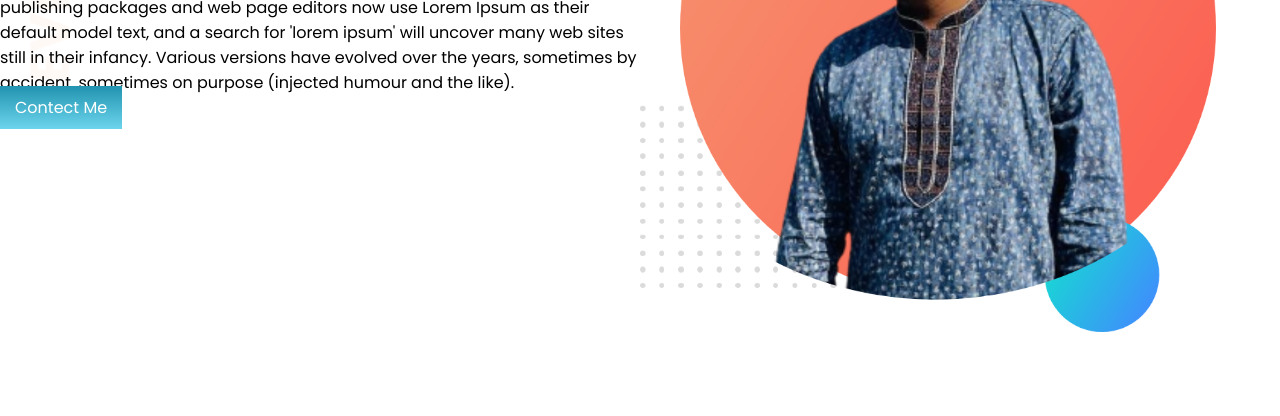
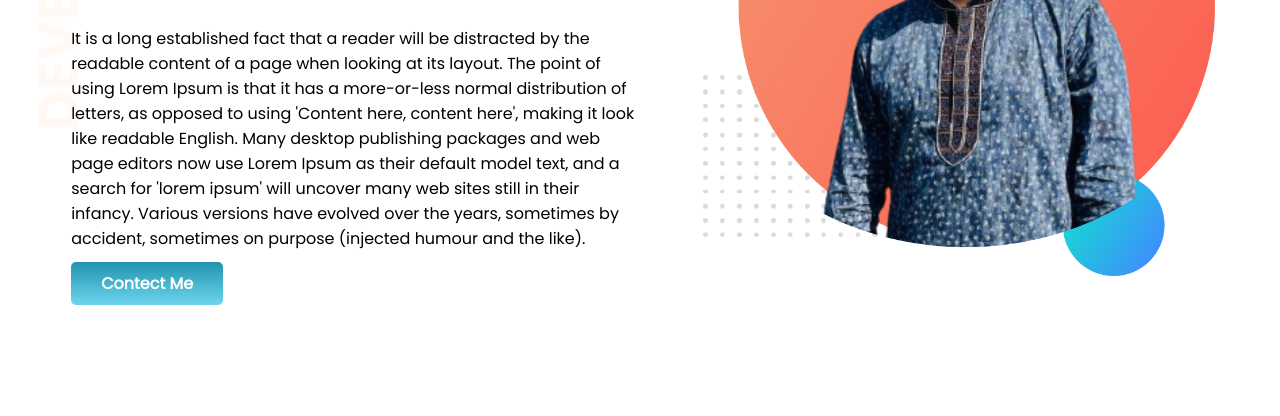
Before and after one commit to AshfaqueSami/Moudle-4-Protfolio, a plain HTML site: page index.html in a window 1280 px wide. Shown: the part 240-656 px from the top of the page. Drawn offline with Linux system fonts and the light colour scheme.

Commit message:
practice

```diff
--- a/index.html
+++ b/index.html
@@ -17,13 +17,13 @@
         <div class="introduce">
             <h1>Introduce To Myself</h1>
             <h3><span class="introduce-span">You should</span> <span class="introduce-span1">read it!</span> </h3>
-            <p>It is a long established fact that a reader will be distracted by the readable content of a page when
+            <p style="margin-bottom: 20px;">It is a long established fact that a reader will be distracted by the
+                readable content of a page when
                 looking at its layout. The point of using Lorem Ipsum is that it has a more-or-less normal distribution
                 of letters, as opposed to using 'Content here, content here', making it look like readable English. Many
                 desktop publishing packages and web page editors now use Lorem Ipsum as their default model text, and a
                 search for 'lorem ipsum' will uncover many web sites still in their infancy. Various versions have
                 evolved over the years, sometimes by accident, sometimes on purpose (injected humour and the like).
-
             </p>
             <a class="button1" href="https://www.facebook.com/Sam05221">Contect Me</a>
         </div>
--- a/style.css
+++ b/style.css
@@ -1,7 +1,6 @@
 *{
     font-family: 'Poppins', sans-serif;
-    margin: 0;
-    padding: 0;
+margin-top:0`--+- ;
 }
 h1{
     font-size: 50px;
@@ -32,14 +31,18 @@ section{
     color:red;
 }
 .button1{
+    text-decoration: none;
+    font-weight: 700;
     background-image: linear-gradient( #2193b0 ,#6dd5ed);
-    padding: 10px 15px;
+    padding: 10px 30px;
     text-decoration: none;
     color: white;
+    border-radius: 5px;
 }
 .introduce{
     width: 50%;
-    margin-bottom: 150px;
+    padding-left: 5%;
+    margin-bottom: 120px;
 }
 
 
@@ -56,3 +59,7 @@ box-shadow: 5px 5px gray;
     border-left: 7px solid;
     box-shadow: 5px 5px gray;
 }
+
+a{
+    margin-top: 20px;
+}
```
Also changed, not shown: index1.html (added, +16 -0 lines), style1.css (added).
